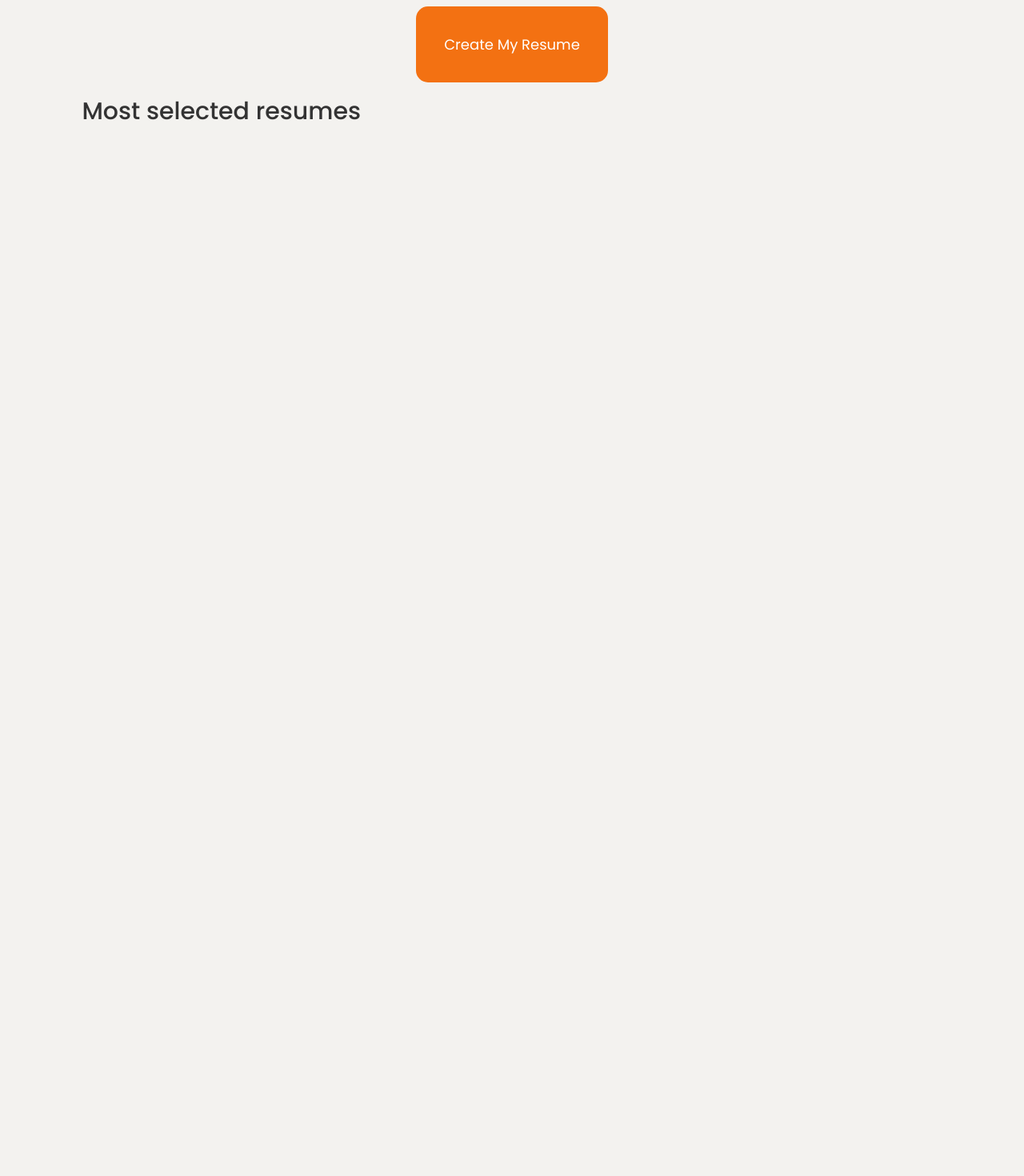
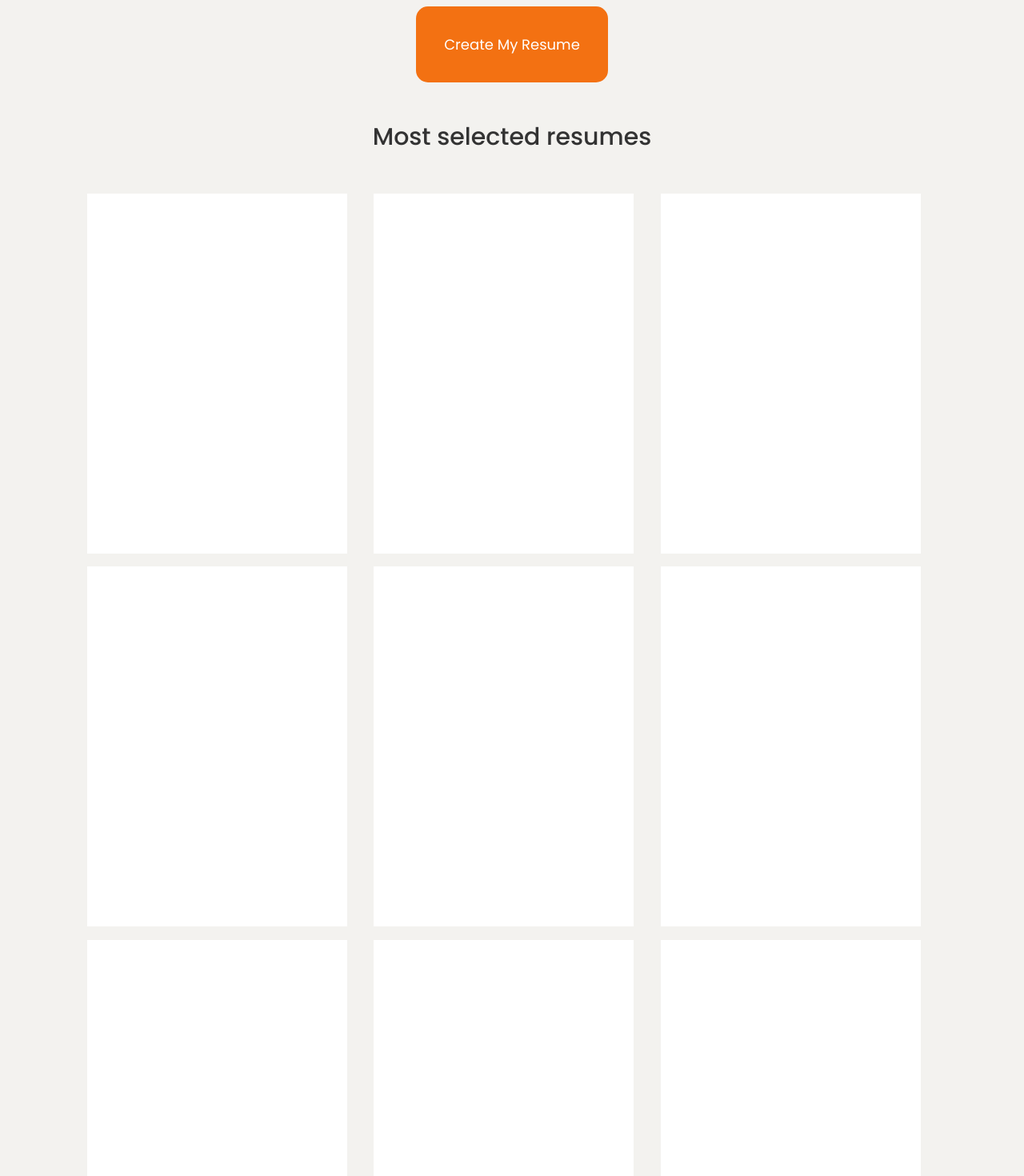
Before and after one commit to samirquluzade/ResumeBuilder, a React (Create React App) app: page / in a window 1280 px wide. Shown: the part 260-1730 px from the top of the page at 80% size. Before the commit the page ends 800 px from the top, so only its background shows below. Built offline with nearby package versions, Linux system fonts and the light colour scheme.

Commit message:
Created:(Responsive design to cards)

```diff
--- a/src/components/MainSection.js
+++ b/src/components/MainSection.js
@@ -19,9 +19,35 @@ const MainSection = (props) => {
                     <h2>Most selected resumes</h2>
                 </ResumeTitle>
                 <ResumeCards>
-                    <ResumeCard>
-
-                    </ResumeCard>
+                    <div className="row" style={{width:'100%'}}>
+                        <div className="col-lg-4 col-md-6 col-sm-6 col-4">
+                            <ResumeCard></ResumeCard>
+                        </div>
+                        <div className="col-lg-4 col-md-6 col-sm-6">
+                            <ResumeCard></ResumeCard>
+                        </div>
+                        <div className="col-lg-4 col-md-6 col-sm-6">
+                            <ResumeCard></ResumeCard>
+                        </div>
+                        <div className="col-lg-4 col-md-6 col-sm-6">
+                            <ResumeCard></ResumeCard>
+                        </div>
+                        <div className="col-lg-4 col-md-6 col-sm-6">
+                            <ResumeCard></ResumeCard>
+                        </div>
+                        <div className="col-lg-4 col-md-6 col-sm-6">
+                            <ResumeCard></ResumeCard>
+                        </div>
+                        <div className="col-lg-4 col-md-6 col-sm-6">
+                            <ResumeCard></ResumeCard>
+                        </div>
+                        <div className="col-lg-4 col-md-6 col-sm-6">
+                            <ResumeCard></ResumeCard>
+                        </div>
+                        <div className="col-lg-4 col-md-6 col-sm-6">
+                            <ResumeCard></ResumeCard>
+                        </div>
+                    </div>
                 </ResumeCards>
             </MostResumes>
         </Section>
@@ -30,6 +56,9 @@ const MainSection = (props) => {
 
 const Section = styled.div`
     margin: 6% 8%;
+    @media(max-width: 768px){
+      margin: 18% 8%;
+    }
 `;
 
 const Inspiration = styled.div`
@@ -41,6 +70,11 @@ const Inspiration = styled.div`
     p > span{
       font-weight: 700;
       color:#fc766aff;
+    }
+    @media(min-width: 769px) and (max-width: 992px){
+      p{
+        font-size: 36px;
+      }
     }
     @media(max-width: 768px){
         p{
@@ -65,6 +99,9 @@ const CreateButton = styled.a`
       display: none;
       color:white;
     }
+  @media(min-width: 769px) and (max-width: 992px){
+    padding: 26px;
+  }
     @media(max-width:768px){
       padding: 20px;
     }
@@ -93,15 +130,37 @@ const MostResumes = styled.div`
 `;
 
 const ResumeTitle = styled.div`
-
+  text-align: center;
+  margin:8% 0 5% 0;
+  @media(min-width: 769px) and (max-width: 992px){
+    h2{
+      font-size: 28px;
+    }
+    margin-top: 10%;
+  }
+  @media(max-width: 768px){
+    h2{
+      font-size: 28px;
+    }
+    margin-top: 18%;
+  }
 `;
 
 const ResumeCards = styled.div`
-
+  display: flex;
+  flex-direction: row;
 `;
 
 const ResumeCard = styled.div`
-
+    height: 450px;
+    min-width: 325px;
+    background-color: white;
+    margin-left: 2%;
+    margin-bottom: 5%;
+    //@media(max-width: 768px){
+    //  height: 300px;
+    //  min-width: 200px;
+    //}
 `;
 
 export default MainSection;
```
